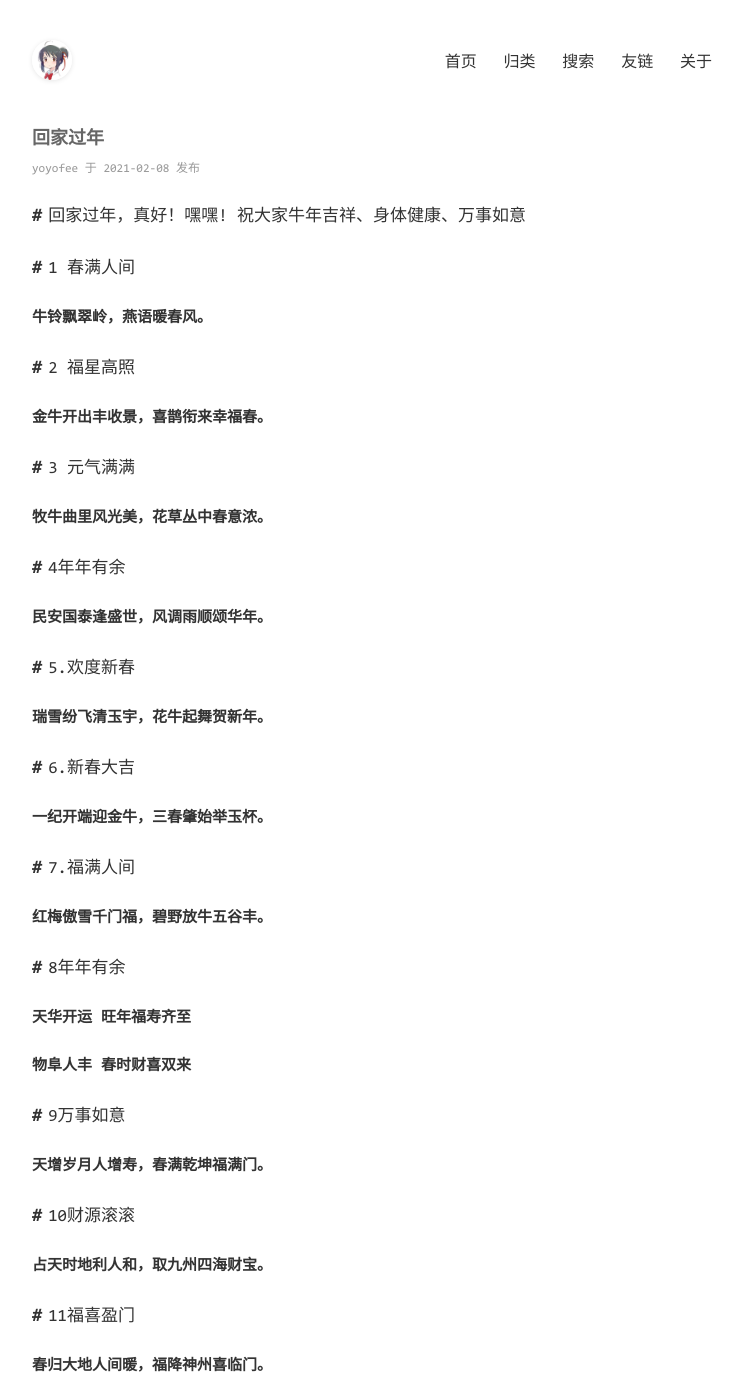
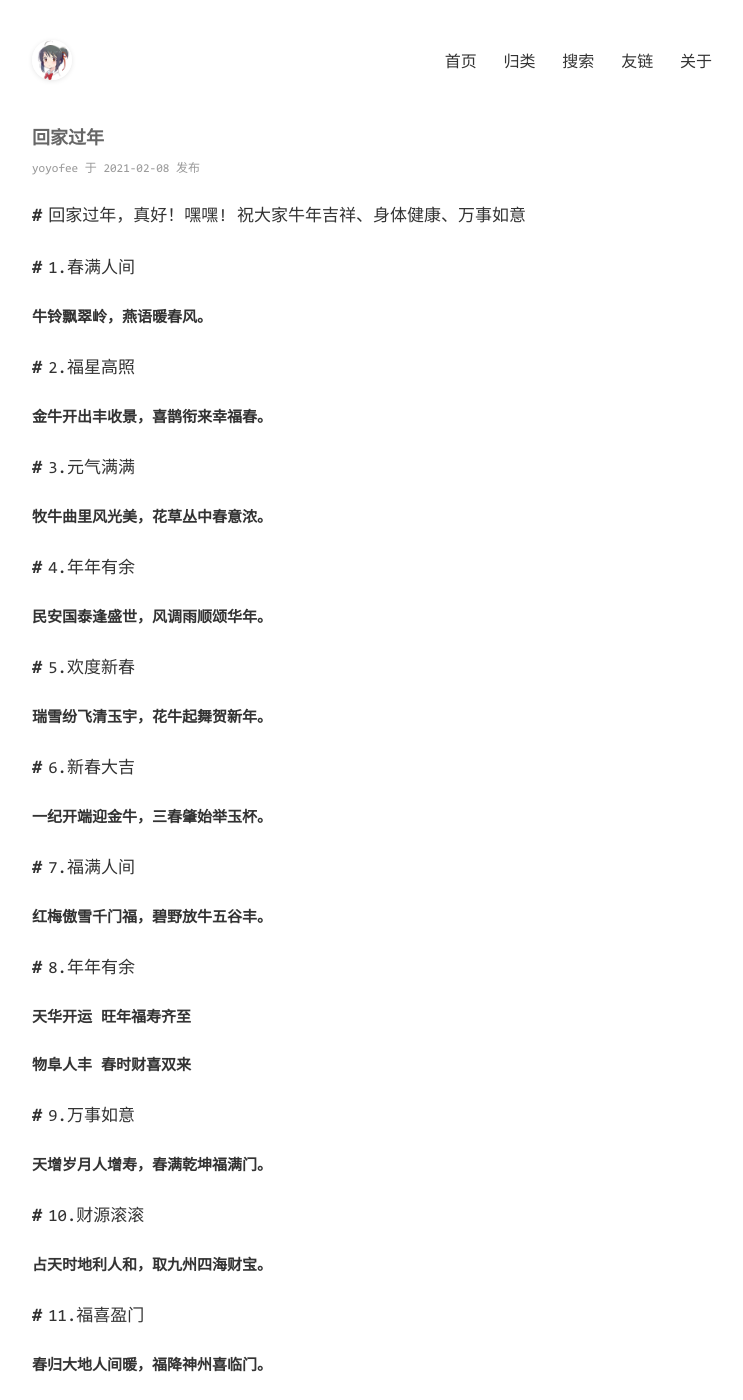
Before and after one commit to yoyofee/yoyofee.github.io, a Jekyll site: the page built from _posts/2021-02-08-1509-回家过年.md, in a window 1280 px wide and 1400 px high. Shown: the whole window, without its empty margins (268-1011 px from the left). Built offline with Jekyll 4.4.1, drawn with Linux system fonts in a browser that asks for light colours; comment, search, counter and statistics services are not loaded; some of the changed text lies outside the part shown.

```diff
--- a/_posts/2021-02-08-1509-回家过年.md
+++ b/_posts/2021-02-08-1509-回家过年.md
@@ -4,16 +4,16 @@ title: 回家过年
 categories: [过年了]
 ---
 # 回家过年，真好！嘿嘿! 祝大家牛年吉祥、身体健康、万事如意
-## 1 春满人间
+## 1.春满人间
 ### 牛铃飘翠岭，燕语暖春风。
 
-## 2 福星高照
+## 2.福星高照
 ### 金牛开出丰收景，喜鹊衔来幸福春。
 
-## 3 元气满满
+## 3.元气满满
 ### 牧牛曲里风光美，花草丛中春意浓。
 
-## 4年年有余
+## 4.年年有余
 
 ### 民安国泰逢盛世，风调雨顺颂华年。
 
@@ -29,40 +29,40 @@ categories: [过年了]
 
 ### 红梅傲雪千门福，碧野放牛五谷丰。
 
-## 8年年有余
+## 8.年年有余
 
 ### 天华开运 旺年福寿齐至
 
 ### 物阜人丰 春时财喜双来
 
-## 9万事如意
+## 9.万事如意
 
 ### 天增岁月人增寿，春满乾坤福满门。
 
-## 10财源滚滚
+## 10.财源滚滚
 
 ### 占天时地利人和，取九州四海财宝。
 
-## 11福喜盈门
+## 11.福喜盈门
 
 ### 春归大地人间暖，福降神州喜临门。
 
-## 12春意盎然
+## 12.春意盎然
 
 ### 春雨丝丝润万物，红梅点点绣千山。
 
-## 13喜迎新春
+## 13.喜迎新春
 
 ### 一年四季花常在，万紫千红总是春。
 
-## 14  山河壮丽
+## 14.山河壮丽
 
 ### 春色明媚山河披锦绣，华夏腾飞祖国万年青。
 
-## 15 牛年大吉
+## 15.牛年大吉
 
 ### 牛开丰稔景，燕舞艳阳天。
 
-## 16 宏图大展
+## 16.宏图大展
 
 ### 黄牛耕绿野，猛虎啸青山。
```
